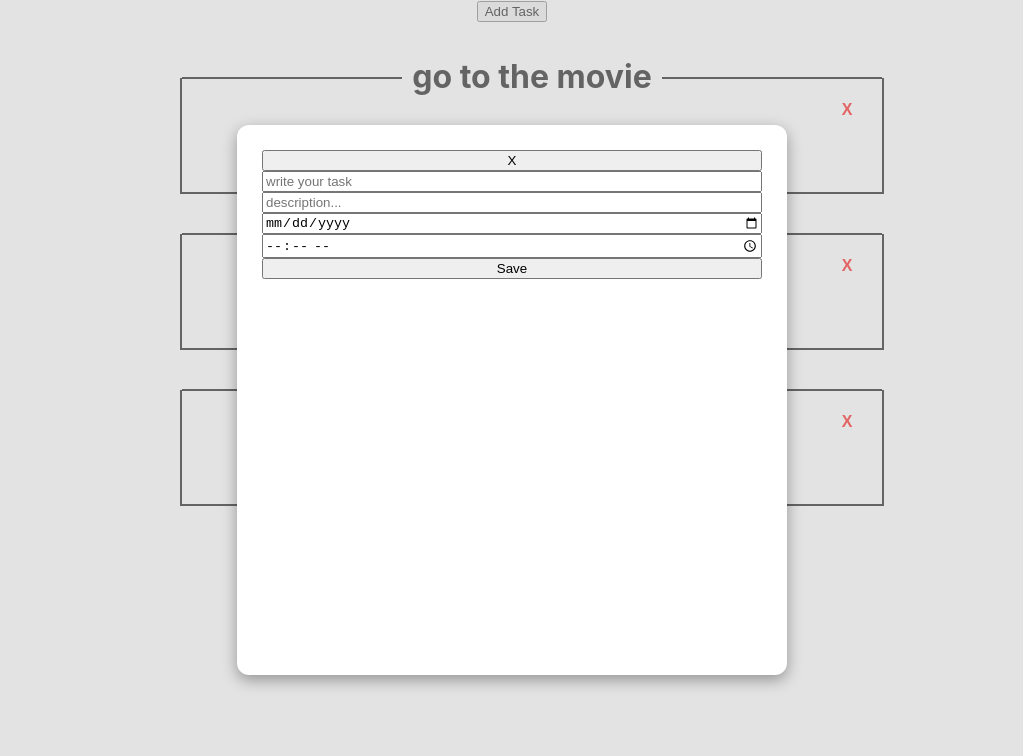
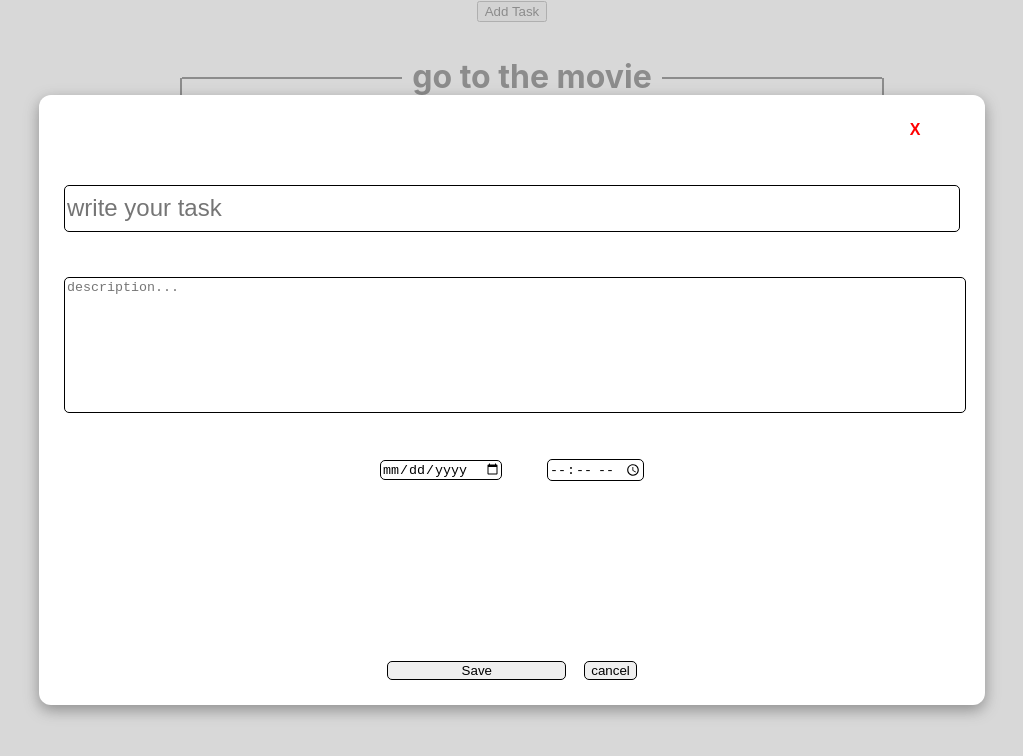
Before and after one commit to InbarDanieli/tasks-manager, a React (Create React App) app: page / in a window 1280 px wide. Both pictures are taken after a click on the button "Add Task". Shown: the top 756 px of the page, without its empty margins (128-1151 px from the left). Built offline with nearby package versions, Linux system fonts and the light colour scheme.

Commit message:
Added style

```diff
--- a/src/components/taskcreator/TaskCreator.css
+++ b/src/components/taskcreator/TaskCreator.css
@@ -1,8 +1,8 @@
 .modalBackground {
-  width: 100vw;
-  height: 100vh;
-  background-color: rgba(200, 200, 200, 0.5);
-  position: absolute;
+  width: 100%;
+  height: 100%;
+  background-color: rgba(200, 200, 200, 0.7);
+  position: fixed;
   top: 0;
   left: 0;
   display: flex;
@@ -11,8 +11,8 @@
 }
 
 .modalContainer {
-  width: 500px;
-  height: 500px;
+  width: 70%;
+  height: 70%;
   border-radius: 12px;
   background-color: white;
   box-shadow: rgba(0, 0, 0, 0.35) 0px 5px 15px;
@@ -20,3 +20,57 @@
   flex-direction: column;
   padding: 25px;
 }
+
+.closeButton {
+  background: none;
+  border: none;
+  cursor: pointer;
+  margin-left: 90%;
+  margin-bottom: 5%;
+  color: red;
+  font-size: medium;
+}
+
+.TaskTitle {
+  font-size: 150%;
+  margin-bottom: 5%;
+  height: 10%;
+  word-wrap: break-word;
+  border-radius: 5px;
+  border: 1px solid black;
+}
+
+.TaskText {
+  margin-bottom: 5%;
+  height: 20%;
+  width:90%;
+  width: 100%;
+  height: 30%;
+  resize: none;
+  border-radius: 5px;
+  border: 1px solid black;
+}
+
+.TaskDate {
+  margin-bottom: 20%;
+  border-radius: 5px;
+  border: 1px solid black;
+}
+
+.TaskTime {
+  margin-left: 5%;
+  border-radius: 5px;
+  border: 1px solid black;
+}
+
+.saveButton{
+  width: 20%;
+  border-radius: 5px;
+  border: 1px solid black;
+}
+
+.cancelButton{
+  margin-left: 2%;
+  border-radius: 5px;
+  border: 1px solid black;
+}
--- a/src/components/taskcreator/TaskCreator.js
+++ b/src/components/taskcreator/TaskCreator.js
@@ -30,8 +30,7 @@ function TaskCreator(props) {
       setTime("")
       props.onExit()
     }
-      else
-      {
+    else {
       return alert("make sure you added all the information needed")
     }
   }
@@ -39,12 +38,17 @@ function TaskCreator(props) {
   return (
     <div className="modalBackground">
       <div className="modalContainer">
-        <button onClick={props.onExit}> X </button>
-        <input type="text" placeholder="write your task" onChange={GetTask} value={task}></input>
-        <input type="text" placeholder="description..." onChange={GetDescription} value={description}></input>
-        <input type="date" onChange={GetDate} value={date}></input>
-        <input type="time" onChange={GetTime} value={time}></input>
-        <button onClick={ReturnItem}>Save</button>
+        <button className="closeButton" onClick={props.onExit}> <b> X </b> </button>
+        <input className="TaskTitle" type="text" placeholder="write your task" onChange={GetTask} value={task}></input>
+        <textarea className="TaskText" placeholder="description..." onChange={GetDescription} value={description}></textarea>
+        <div>
+          <input className="TaskDate" type="date" onChange={GetDate} value={date}></input>
+          <input className="TaskTime" type="time" onChange={GetTime} value={time}></input>
+        </div>
+        <div>
+          <button className="saveButton" onClick={ReturnItem}>Save</button>
+          <button className="cancelButton" onClick={props.onExit}> cancel </button>
+        </div>
       </div>
     </div>
   )
```
Lines whose indentation alone changed are shown as unchanged.
